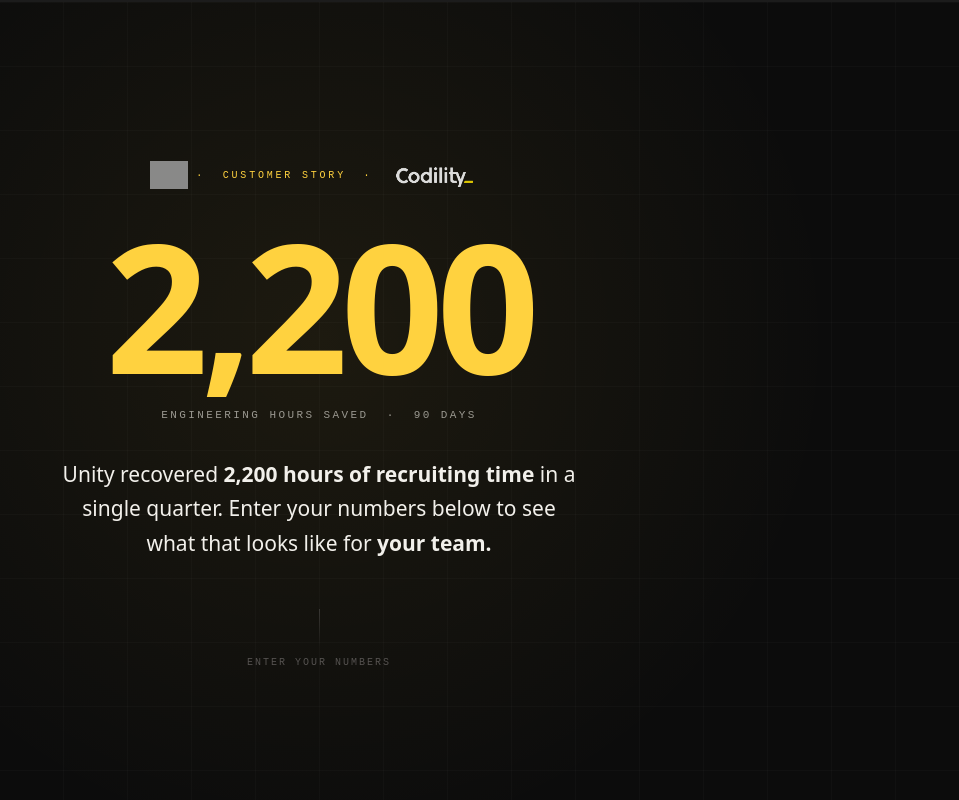
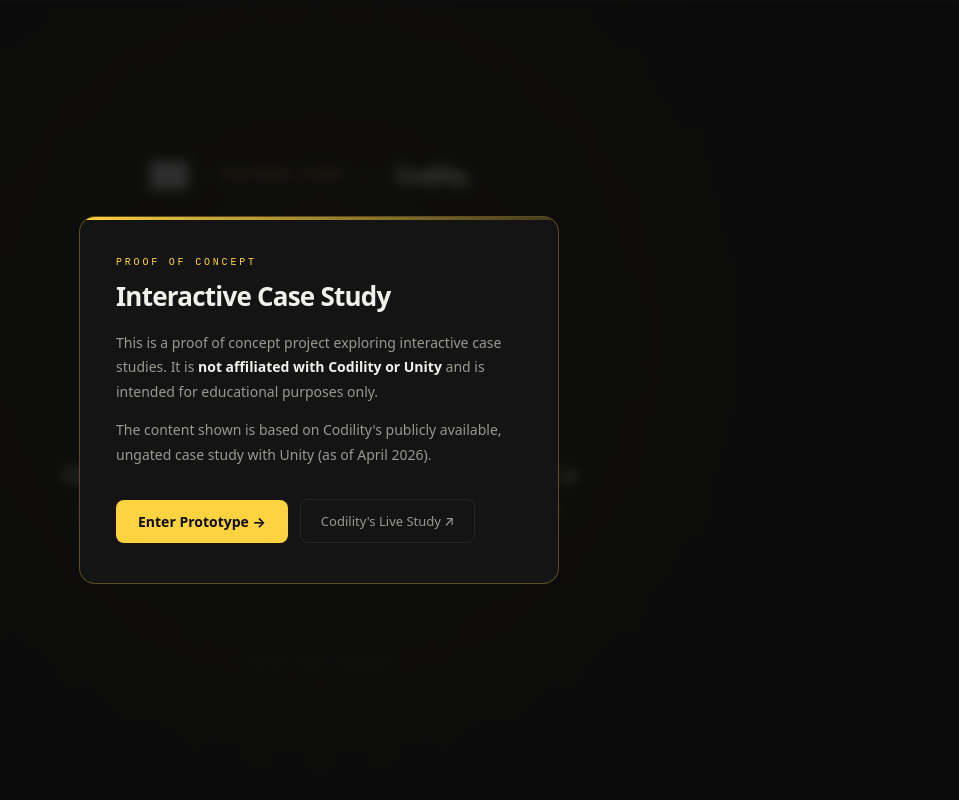
Before and after one commit to MikeyJaay/Interactive-Case-Study-Prototype, a React (Vite) app: page / in a window 1280 px wide. Shown: the top 800 px of the page, without its empty margins (321-1280 px from the left). Built offline with nearby package versions, Linux system fonts and the light colour scheme; grey boxes are pictures that could not be loaded.

Commit message:
enter box

```diff
--- a/src/App.jsx
+++ b/src/App.jsx
@@ -6,8 +6,10 @@
 import InputCard from './components/InputCard'
 import ResultsSection from './components/ResultsSection'
 import Footer from './components/Footer'
+import Disclaimer from './components/Disclaimer'
 
 export default function App() {
+  const [disclaimerDismissed, setDisclaimerDismissed] = useState(false)
   const [candidates, setCandidates] = useState('')
   const [hoursPerAssessment, setHoursPerAssessment] = useState('')
   const [engineerRate, setEngineerRate] = useState('')
@@ -25,6 +27,9 @@
 
   return (
     <>
+      {!disclaimerDismissed && (
+        <Disclaimer onEnter={() => setDisclaimerDismissed(true)} />
+      )}
       <ProgressBar />
 
       <Hero />
--- /dev/null
+++ b/src/components/Disclaimer.jsx
@@ -0,0 +1,42 @@
+import { useState, useEffect } from 'react'
+
+export default function Disclaimer({ onEnter }) {
+  const [visible, setVisible] = useState(false)
+
+  // Slight delay so the page renders behind it before the card pops in
+  useEffect(() => {
+    const t = setTimeout(() => setVisible(true), 80)
+    return () => clearTimeout(t)
+  }, [])
+
+  return (
+    <div className="disclaimer-backdrop">
+      <div className={`disclaimer-card${visible ? ' in' : ''}`}>
+        <div className="disclaimer-eyebrow">Proof of Concept</div>
+        <h2 className="disclaimer-title">Interactive Case Study</h2>
+        <p className="disclaimer-body">
+          This is a proof of concept project exploring interactive case studies.
+          It is <strong>not affiliated with Codility or Unity</strong> and is
+          intended for educational purposes only.
+        </p>
+        <p className="disclaimer-body">
+          The content shown is based on Codility&apos;s publicly available,
+          ungated case study with Unity (as of April&nbsp;2026).
+        </p>
+        <div className="disclaimer-actions">
+          <button className="disclaimer-primary" onClick={onEnter}>
+            Enter Prototype →
+          </button>
+          <a
+            className="disclaimer-secondary"
+            href="https://www.codility.com/solutions/customers/unity-success-story/"
+            target="_blank"
+            rel="noopener noreferrer"
+          >
+            Codility&apos;s Live Study ↗
+          </a>
+        </div>
+      </div>
+    </div>
+  )
+}
--- a/src/index.css
+++ b/src/index.css
@@ -118,6 +118,23 @@
 .cta-btn{display:inline-flex;align-items:center;gap:8px;background:var(--y);color:#0C0C0C;border:none;border-radius:8px;padding:14px 28px;font-size:14px;font-weight:700;cursor:pointer;transition:transform .15s,box-shadow .15s;font-family:inherit}
 .cta-btn:hover{transform:translateY(-2px);box-shadow:0 8px 28px rgba(255,210,63,.28)}
 
+/* DISCLAIMER MODAL */
+.disclaimer-backdrop{position:fixed;inset:0;z-index:1000;display:flex;align-items:center;justify-content:center;padding:24px;background:rgba(12,12,12,.72);backdrop-filter:blur(6px);-webkit-backdrop-filter:blur(6px)}
+.disclaimer-card{background:var(--surf);border:1px solid var(--bdy);border-radius:16px;padding:40px 36px;max-width:480px;width:100%;position:relative;overflow:hidden;opacity:0;transform:translateY(20px) scale(.97);transition:opacity .4s ease,transform .4s ease}
+.disclaimer-card::before{content:'';position:absolute;top:0;left:0;right:0;height:3px;background:linear-gradient(90deg,var(--y),rgba(255,210,63,.2))}
+.disclaimer-card.in{opacity:1;transform:translateY(0) scale(1)}
+.disclaimer-eyebrow{font-size:10px;letter-spacing:.28em;text-transform:uppercase;font-family:monospace;color:var(--y);margin-bottom:14px}
+.disclaimer-title{font-size:26px;font-weight:900;letter-spacing:-.03em;color:var(--txt);margin-bottom:20px;line-height:1.1}
+.disclaimer-body{font-size:14px;color:var(--t2);line-height:1.75;margin-bottom:14px}
+.disclaimer-body strong{color:var(--txt);font-weight:600}
+.disclaimer-body:last-of-type{margin-bottom:32px}
+.disclaimer-actions{display:flex;align-items:center;gap:12px;flex-wrap:wrap}
+.disclaimer-primary{background:var(--y);color:#0C0C0C;border:none;border-radius:8px;padding:12px 22px;font-size:14px;font-weight:700;cursor:pointer;transition:transform .15s,box-shadow .15s;font-family:inherit;white-space:nowrap}
+.disclaimer-primary:hover{transform:translateY(-1px);box-shadow:0 6px 22px rgba(255,210,63,.3)}
+.disclaimer-primary:active{transform:translateY(0)}
+.disclaimer-secondary{display:inline-flex;align-items:center;gap:6px;background:transparent;color:var(--t2);border:1px solid var(--bdr);border-radius:8px;padding:12px 20px;font-size:13px;font-weight:500;cursor:pointer;transition:border-color .2s,color .2s;font-family:inherit;white-space:nowrap;text-decoration:none}
+.disclaimer-secondary:hover{border-color:var(--bdy);color:var(--txt)}
+
 footer{border-top:1px solid var(--bdr);text-align:center;padding:40px 24px}
 .foot-logo{font-size:13px;font-weight:700;letter-spacing:.08em;color:var(--t3);margin-bottom:5px;font-family:monospace}
 .foot-t{font-size:12px;color:var(--t3)}
```
